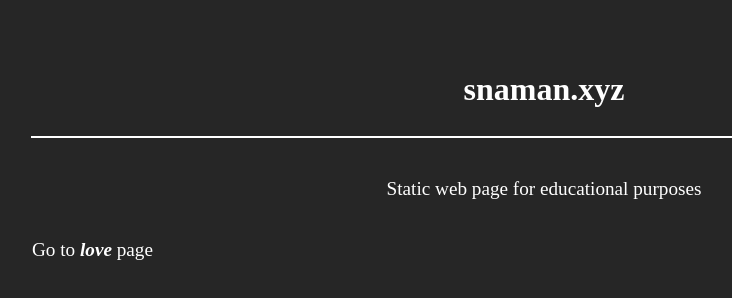
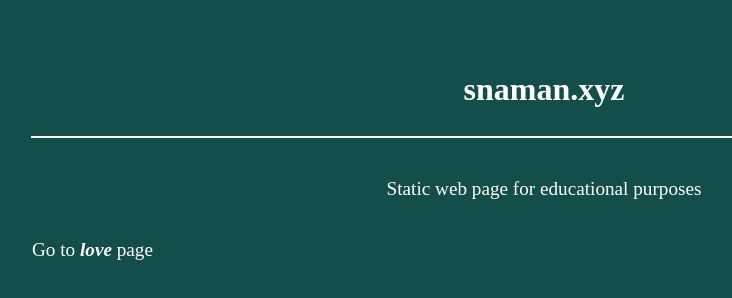
Before and after one commit to cvillegasaguilar/snaman.xyz, a plain HTML site: page index.html in a window 1280 px wide. Shown: the whole page, without its empty margins (96-828 px from the left). Drawn offline with Linux system fonts and the light colour scheme.

Commit message:
change background color

```diff
--- a/index.html
+++ b/index.html
@@ -9,7 +9,7 @@
             font-family: "Times New Roman", Times, serif;
             margin: 0;
             padding: 0;
-            background-color: #262626; /* Dark Slate Gray */
+            background-color: #134e4a; /* Dark Slate Gray */
             color: #ffffff; /* White text for contrast */
             display: flex;
             flex-direction: column;
```
Also changed, not shown: page1.html (+1 -1 lines).
